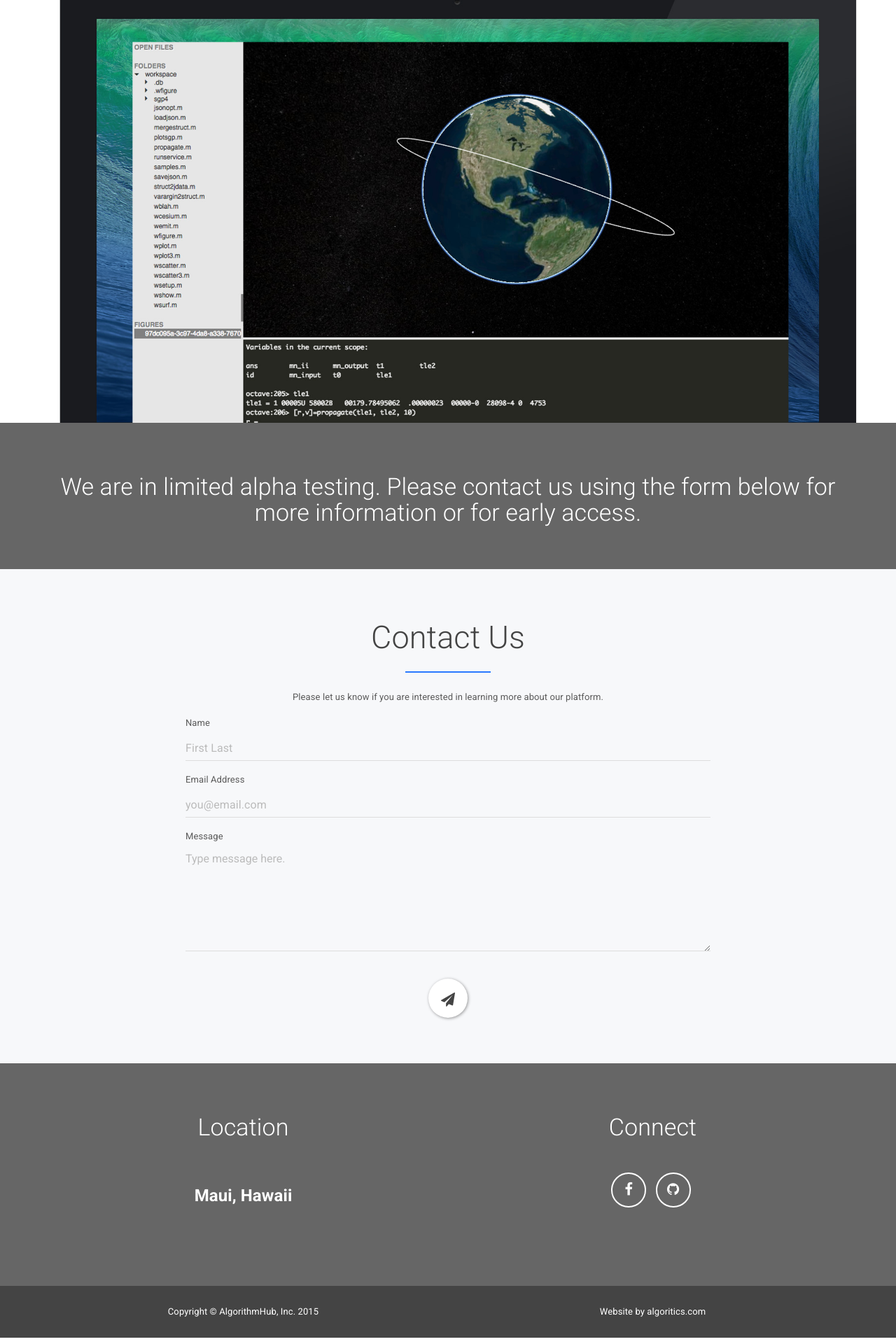
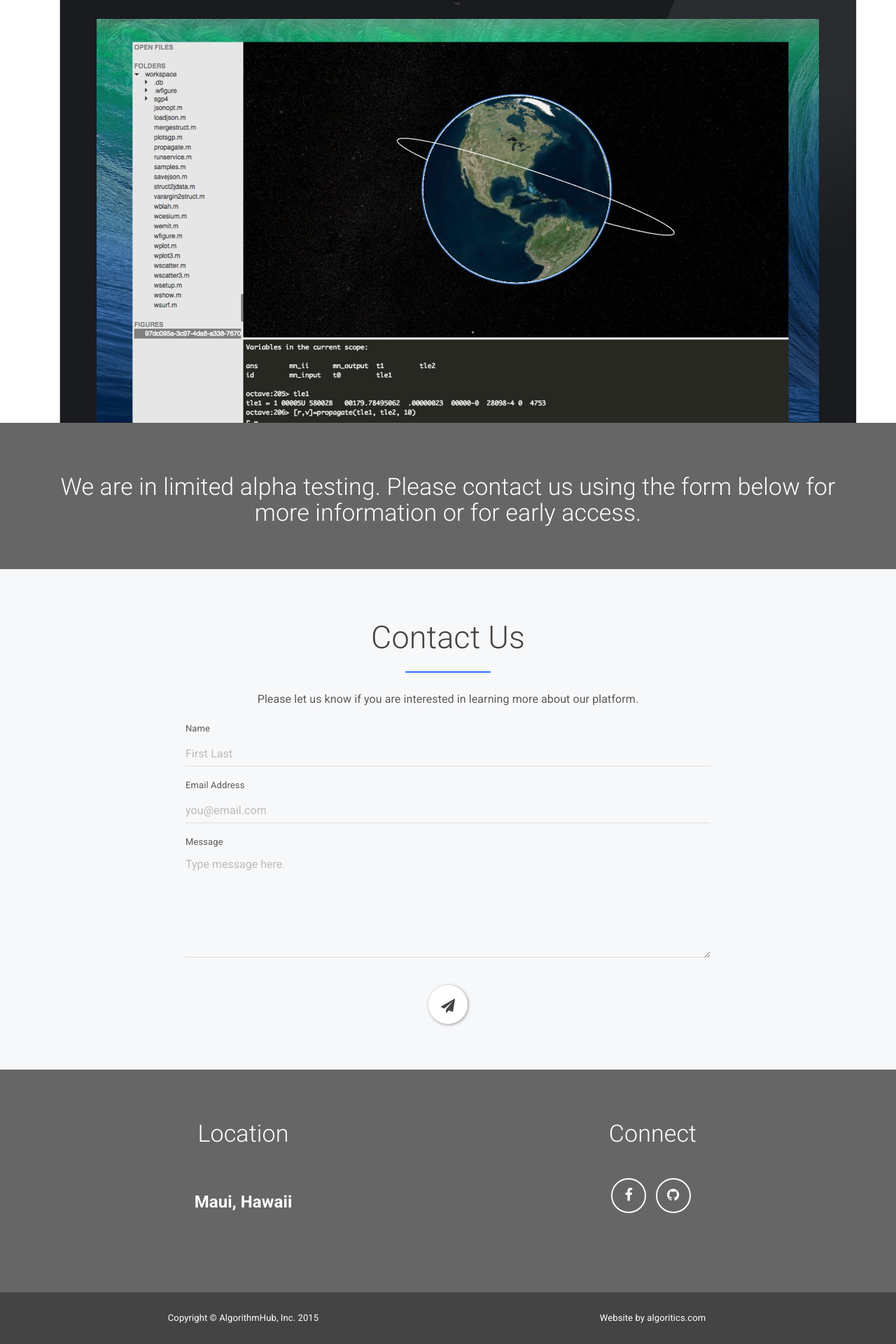
Before and after one commit to AlgorithmHub/algorithmhub.github.io, a Jekyll site: the page built from index.html, in a window 1280 px wide. Shown: the part 2876-4796 px from the top of the page at 70% size. Built offline with Jekyll 4.4.1, drawn with Linux system fonts in a browser that asks for light colours.

Commit message:
Update index.html

```diff
--- a/index.html
+++ b/index.html
@@ -160,7 +160,7 @@ layout: default
       <div class="col-lg-12 text-center">
         <h2>Contact Us</h2>
         <hr class="aligncenter">
-        <p>Please let us know if you are interested in learning more about our platform.</p>
+        <p class="text16">Please let us know if you are interested in learning more about our platform.</p>
       </div>
     </div>
     <div class="row">
```
